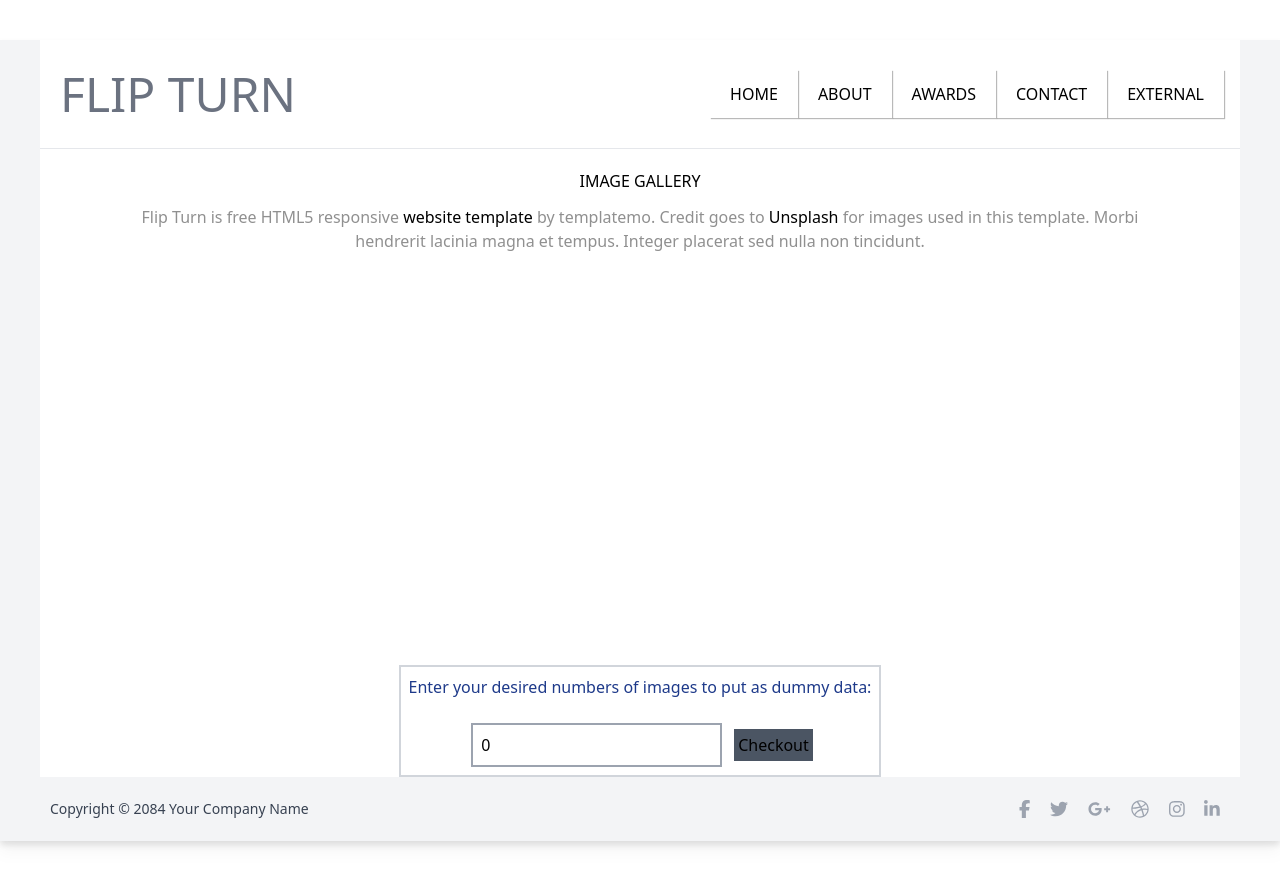
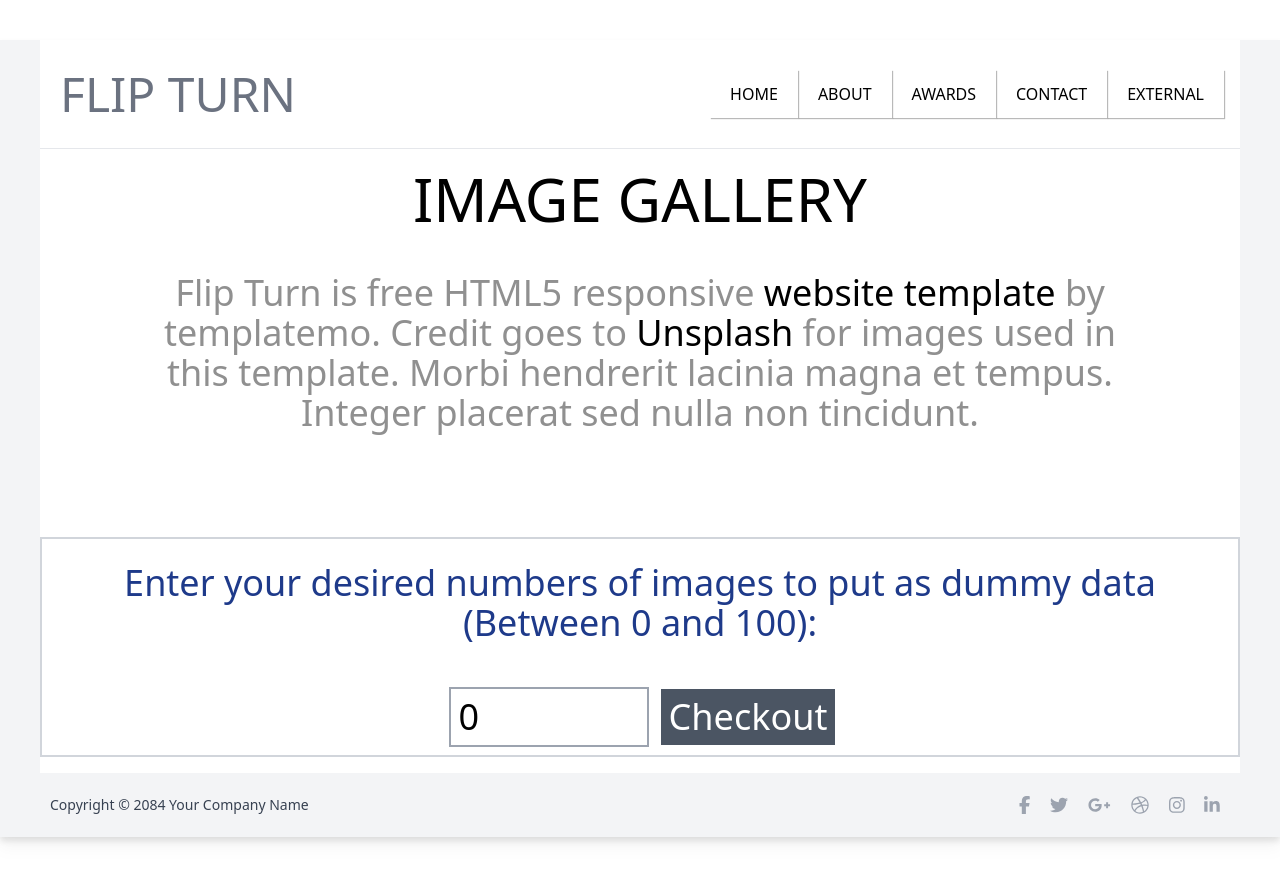
Before and after one commit to amin-bani-a/flip, a React (Create React App) app: page / in a window 1280 px wide. Built offline with nearby package versions, Linux system fonts and the light colour scheme.

Commit message:
last commit

```diff
--- a/src/components/Card.jsx
+++ b/src/components/Card.jsx
@@ -1,13 +1,14 @@
-import React, { useEffect, useState } from 'react';
+import React, { useEffect, useState } from "react";
 
 function Card(props) {
-    return (
-        <div className='p-1 m-2 bg-gray-300 cursor-pointer hover:transform hover:scale-110 transition duration-200 ease-in-out'>
-            <img src={ props.imageSrc } />
-        </div>
-
-    );
-};
-
+  return (
+    <div className="p-1 m-2 cursor-pointer hover:transform hover:scale-110 transition duration-200 ease-in-out ">
+      <img
+        className="min-w-[20rem] max-w-[20rem] min-h-[26.25rem] max-h-[26.25]"
+        src={props.imageSrc}
+      />
+    </div>
+  );
+}
 
 export default Card;
--- a/src/components/CreateData.jsx
+++ b/src/components/CreateData.jsx
@@ -5,22 +5,39 @@ function CreateData(props) {
   const [numberValue, setNumberValue] = useState(0);
   // console.log("images array", images)
   const handleNumberChange = (event) => {
-    setNumberValue(Number(event.target.value));
+    const value = Number(event.target.value);
+    if (value > 100) {
+      return;
+    } else {
+      setNumberValue(value);
+    }
   };
   const getData = () => {
     let tempImages = [];
     for (let i = 0; i < numberValue; i++) {
-      tempImages = [...tempImages, `https://loremflickr.com/320/4${i}`];
+      tempImages = [...tempImages, `https://loremflickr.com/320/${420 + i}`];
     }
     props.setImages([...tempImages]);
     setNumberValue(0);
   };
 
   return (
-    <div className="border-solid border-gray-300 border-2 ">
-      <h2 className="text-blue-900 p-2 mb-2">Enter your desired numbers of images to put as dummy data:</h2>
-      <input className="p-2 m-2 outline-black border-2 border-gray-400	" type="number" value={numberValue} onChange={handleNumberChange} />
-      <button className="bg-gray-600 p-1 m-1 hover:bg-gray-950 hover:text-gray-400 cursor-pointer" onClick={() => getData()}>
+    <div className="border-solid border-gray-300 border-2 mb-2">
+      <h2 className="text-blue-900 p-6 mb-3 text-4xl">
+        Enter your desired numbers of images to put as dummy data (Between 0 and 100):
+      </h2>
+      <input
+        className="p-2 m-2 outline-black border-2 border-gray-400	text-4xl"
+        type="number"
+        min={0}
+        max={100}
+        value={numberValue}
+        onChange={handleNumberChange}
+      />
+      <button
+        className="bg-gray-600 p-2 text-white m-1 text-4xl hover:bg-gray-950 hover:text-gray-400 cursor-pointer "
+        onClick={() => getData()}
+      >
         Checkout
       </button>
     </div>
--- a/src/components/Main.jsx
+++ b/src/components/Main.jsx
@@ -1,20 +1,47 @@
 import React, { useEffect, useState } from "react";
 import CreateData from "./CreateData";
 import Card from "./Card";
+import Pagination from "./Pagination";
 
 function Main() {
   const [images, setImages] = useState([]);
+  const [currentPage, setCurrentPage] = useState(1);
+  const [postPerPage, setPostPerPage] = useState(12);
+
   console.log("images array", images);
-  const renderedImages = images.map((image, index) => <Card key={index} imageSrc={image} />);
+
+  const totalPosts = images.length;
+
+  const indexOfLastPost = currentPage * postPerPage;
+  const indexOfFirstPost = indexOfLastPost - postPerPage;
+  const currentPosts = images.slice(indexOfFirstPost, indexOfLastPost);
+
+  const renderedImages = currentPosts.map((image, index) => (
+    <Card
+      key={index}
+      imageSrc={image}
+    />
+  ));
+
+  ///change page
+  const paginate = (pageNumber) => setCurrentPage(pageNumber);
 
   return (
-    <div className="bg-white text-center flex flex-col justify-center  items-center border-solid border-t-[1px] border-gray-200">
-      <div className="uppercase mb-2 mt-2 pt-3">Image Gallery</div>
-      <div className="w-10/12 mb-3 mt-1 text-[#909090]">
-        Flip Turn is free HTML5 responsive<a className="text-black cursor-pointer"> website template </a> by templatemo. Credit goes to <a className="text-black cursor-pointer">Unsplash</a> for images
-        used in this template. Morbi hendrerit lacinia magna et tempus. Integer placerat sed nulla non tincidunt.
+    <div className="pb-2 bg-white text-center flex flex-col justify-center items-center border-solid border-t-[1px] border-gray-200">
+      <div className="uppercase mb-10 mt-2 pt-3 text-6xl font-medium">Image Gallery</div>
+      <div className="w-10/12 mb-10 mt-1 text-[#909090] text-4xl">
+        Flip Turn is free HTML5 responsive
+        <a className="text-black cursor-pointer"> website template </a> by templatemo. Credit goes
+        to <a className="text-black cursor-pointer">Unsplash</a> for images used in this template.
+        Morbi hendrerit lacinia magna et tempus. Integer placerat sed nulla non tincidunt.
       </div>
-      <div className="mb-20 flex flex-row flex-wrap justify-center items-center min-h-[20rem]">{renderedImages}</div>
+      <div className="mb-10 flex flex-row flex-wrap justify-center min-h-min">{renderedImages}</div>
+
+      <Pagination
+        postPerPage={postPerPage}
+        totalPosts={totalPosts}
+        paginate={paginate}
+      />
       <CreateData setImages={setImages} />
     </div>
   );
--- /dev/null
+++ b/src/components/Pagination.jsx
@@ -0,0 +1,31 @@
+import React from "react";
+
+const Pagination = ({ postPerPage, totalPosts, paginate }) => {
+  const pageNumbers = [];
+
+  for (let i = 1; i <= Math.ceil(totalPosts / postPerPage); i++) {
+    pageNumbers.push(i);
+  }
+
+  return (
+    <nav>
+      <ul className="mb-6 flex flex-row justify-center items-center">
+        {pageNumbers.map((number) => (
+          <li
+            key={number}
+            className="p-4 m-2 text-3xl hover:bg-slate-500 hover:text-white rounded-2xl"
+          >
+            <a
+              href="!#"
+              onClick={() => paginate(number)}
+            >
+              {number}
+            </a>
+          </li>
+        ))}
+      </ul>
+    </nav>
+  );
+};
+
+export default Pagination;
```
Also changed, not shown: src/components/Layout.jsx (+12 -15 lines).
